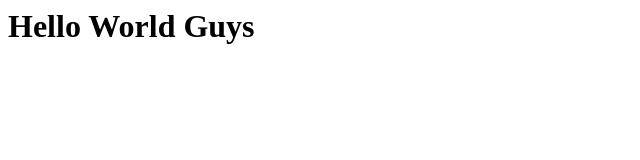
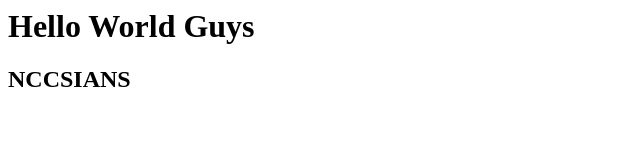
Before and after one commit to shristi2076/ZASK, a plain HTML site: page index.html in a window 1280 px wide. Shown: the whole page, without its empty margins (0-640 px from the left). Drawn offline with Linux system fonts and the light colour scheme.

Commit message:
added extra headings in body section

```diff
--- a/index.html
+++ b/index.html
@@ -1,8 +1,9 @@
 <html>
 	<head>
- 		<title> NEPAL</title>
+ 		<title> NEPAL COLLEGE</title>
 	</head>
 	<body>
 		<h1> Hello World Guys </h1>
+		<h2>NCCSIANS</h2>
 	</body>
 </html>
```
